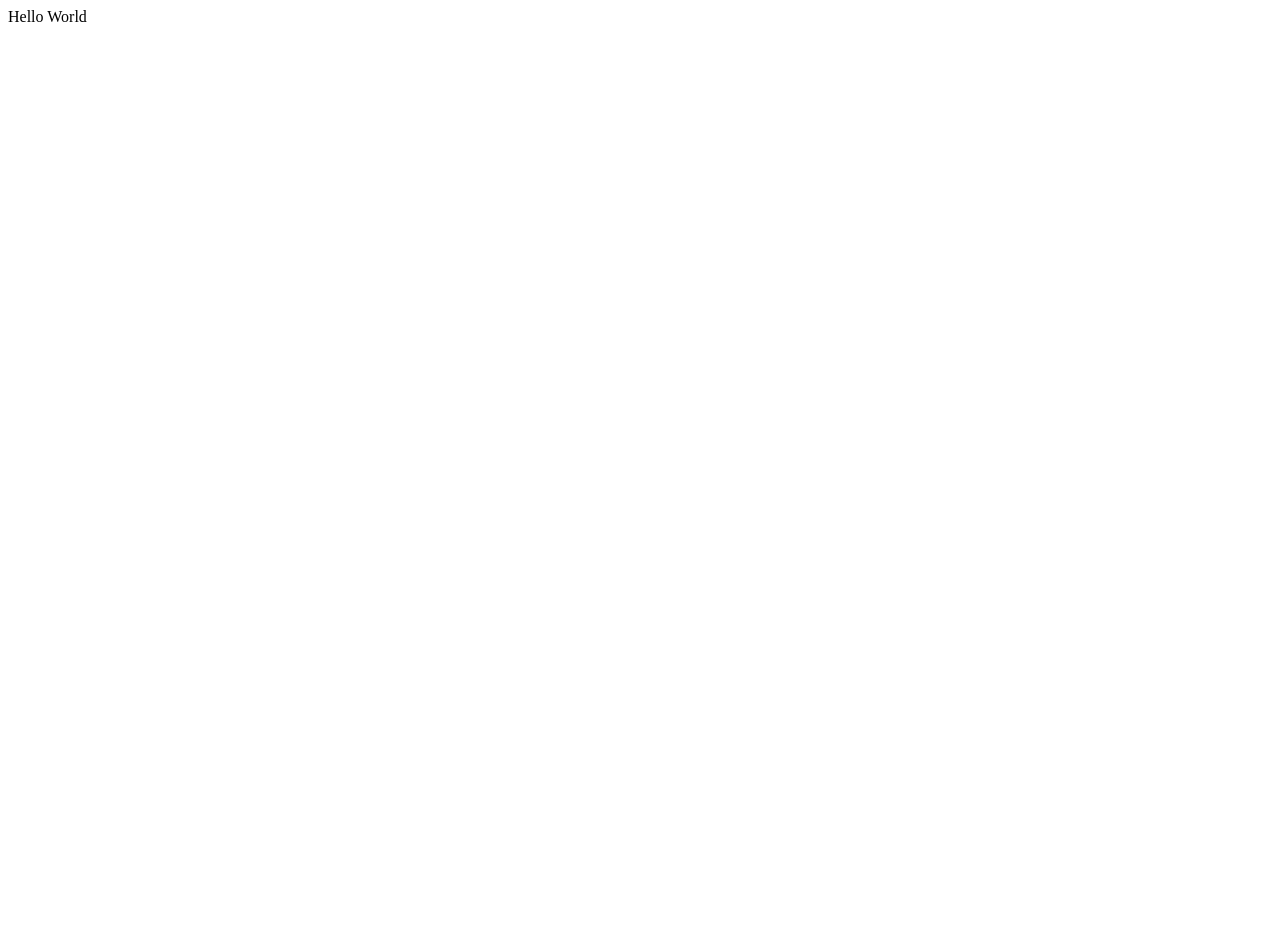
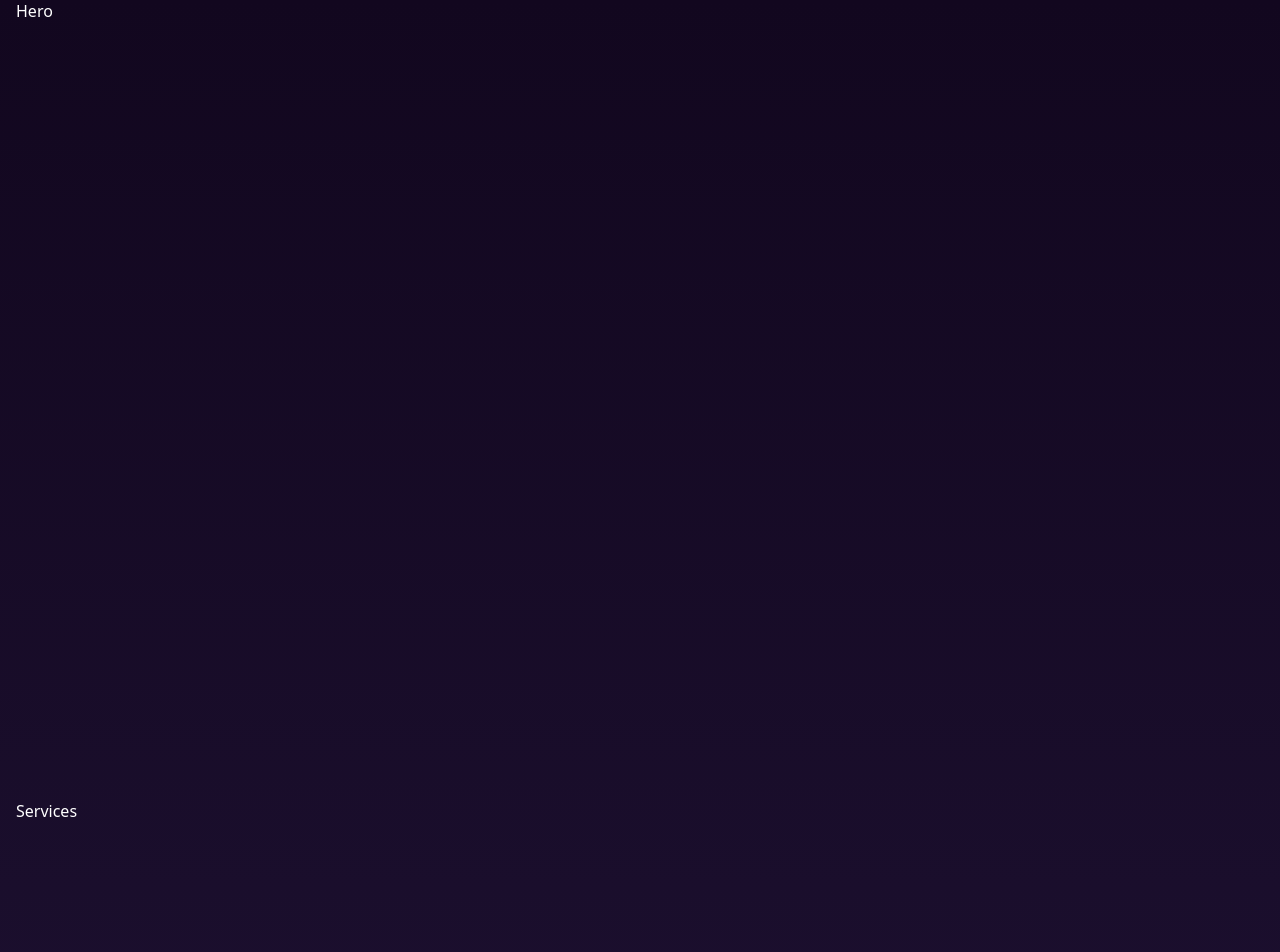
Before and after one commit to ravirafaliya/3D-Portfolio, a React (Vite) app: page / in a window 1280 px wide. Shown: the top 952 px of the page. Before the commit the page ends 800 px from the top, so only its background shows below. Built offline with nearby package versions, Linux system fonts and the light colour scheme.

Commit message:
feat:folder structure

```diff
--- a/src/App.jsx
+++ b/src/App.jsx
@@ -1,6 +1,16 @@
+import Hero from './components/hero/Hero'
+import Services from './components/services/Services'
+import Portfolio from './components/portfolio/Portfolio'
+import Contact from './components/contact/Contact'
+
 const App = () => {
   return (
-    <div className=''>Hello World</div>
+    <div className='container'>
+      <section id='home'><Hero /></section>
+      <section id='services'><Services /></section>
+      <section id='portfolio'><Portfolio /></section>
+      <section id='contact'><Contact /></section>
+    </div>
   )
 }
 
--- /dev/null
+++ b/src/components/contact/contact.css
@@ -0,0 +1,3 @@
+.contact{
+
+}
--- /dev/null
+++ b/src/components/contact/contact.jsx
@@ -0,0 +1,10 @@
+import React from 'react'
+import './contact.css'
+
+const contact = () => {
+  return (
+    <div className='contact'>contact</div>
+  )
+}
+
+export default contact
--- /dev/null
+++ b/src/components/hero/Hero.jsx
@@ -0,0 +1,10 @@
+import React from 'react'
+import './Hero.css'
+
+const Hero = () => {
+  return (
+    <div className='hero'>Hero</div>
+  )
+}
+
+export default Hero
--- /dev/null
+++ b/src/components/hero/hero.css
@@ -0,0 +1,3 @@
+.hero{
+
+}
--- /dev/null
+++ b/src/components/portfolio/Portfolio.jsx
@@ -0,0 +1,10 @@
+import React from 'react'
+import './Portfolio.css'
+
+const Portfolio = () => {
+  return (
+    <div className='portfolio'>Portfolio</div>
+  )
+}
+
+export default Portfolio
--- /dev/null
+++ b/src/components/portfolio/portfolio.css
@@ -0,0 +1,3 @@
+.portfolio{
+
+}
--- /dev/null
+++ b/src/components/services/Services.jsx
@@ -0,0 +1,10 @@
+import React from 'react'
+import './Services.css'
+
+const Services = () => {
+  return (
+    <div className='services'>Services</div>
+  )
+}
+
+export default Services
--- /dev/null
+++ b/src/components/services/services.css
@@ -0,0 +1,3 @@
+.services {
+
+}
--- a/src/index.css
+++ b/src/index.css
@@ -0,0 +1,70 @@
+*{
+    margin: 0;
+    padding: 0;
+    box-sizing: border-box;
+}
+
+html{
+    scroll-snap-type: y mandatory;
+    scroll-behavior: smooth;
+
+}
+
+body{
+    background: linear-gradient(to bottom, #12071f, #2f204e);
+    color: white;
+    font-family: system-ui, -apple-system, BlinkMacSystemFont, 'Segoe UI', Roboto, Oxygen, Ubuntu, Cantarell, 'Open Sans', 'Helvetica Neue', sans-serif;
+    min-height: 100vh;
+}
+
+a{
+    text-decoration: none;
+    color: white;
+}
+
+.container{
+    max-width: 1536px;
+    padding-left: 16px;
+    padding-right: 16px;
+    margin-left: auto;
+    margin-right: auto;
+
+}
+
+section{
+    height: 100vh;
+    scroll-snap-align: center;
+}
+
+
+
+@media (min-width: 640px){
+    .container{
+        max-width: 640px;
+    }
+}
+
+@media (min-width: 768px){
+    .container{
+        max-width: 768px;
+    }
+}
+
+
+@media (min-width: 1024px){
+    .container{
+        max-width: 1024px;
+    }
+}
+
+@media (min-width: 1280px){
+    .container{
+        max-width: 1280px;
+    }
+}
+
+@media (min-width: 1536px){
+    .container{
+        max-width: 1536px;
+    }
+}
```
